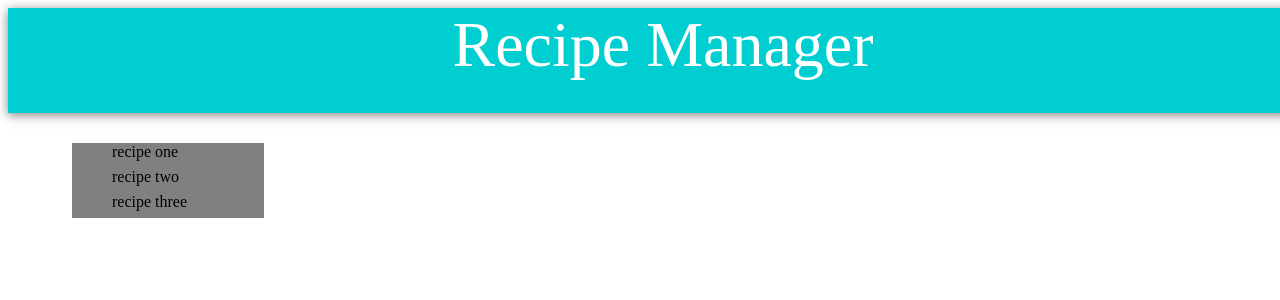
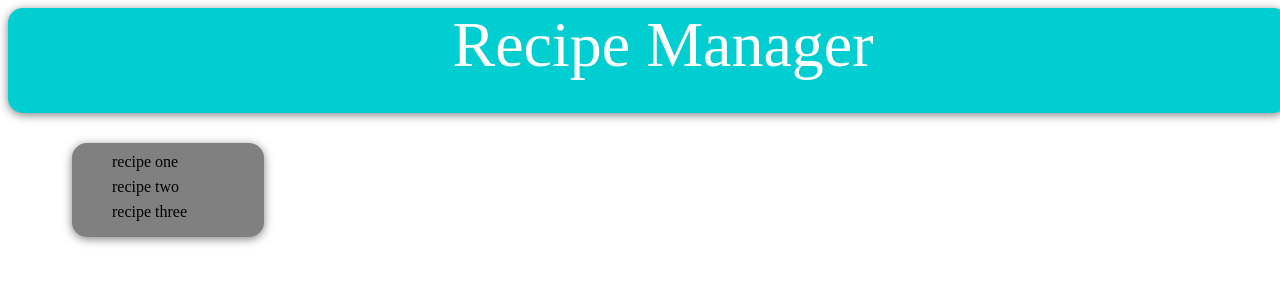
Before and after one commit to max-wild/dynamic-recipes, a React (Create React App) app: page / in a window 1280 px wide. Shown: the top 300 px of the page. Built offline with nearby package versions, Linux system fonts and the light colour scheme.

Commit message:
updated css to look prettier

```diff
--- a/src/components/Home.jsx
+++ b/src/components/Home.jsx
@@ -12,13 +12,19 @@ export class Home extends React.Component {
             <div class = "recipe-bar">
                 <ul>
                   <li>
+                  <a>
                   recipe one
+                  </a>
                   </li>
                   <li>
+                  <a>
                   recipe two
+                  </a>
                   </li>
                   <li>
+                  <a>
                   recipe three
+                  </a>
                   </li>
                 </ul>
             </div>
--- a/src/index.css
+++ b/src/index.css
@@ -24,23 +24,31 @@ header {
 	padding-left: 30px;
 	box-shadow: 0px 2px 10px rgba(0, 0, 0, 0.5);
 	margin-bottom: 30px;
+  border-radius: 15px;
 }
 
 ul{
   list-style-type: none;
   background-color: Gray;
+  border-radius: 15px;
+  box-shadow: 0px 2px 10px rgba(0, 0, 0, 0.5);
+  padding-bottom: 5%;
+  padding-top: 5%;
 }
 
 li{
   height: 25px;
   font-family: cursive;
+
+}
+
+a {
+  cursor: pointer;
 }
 
 .recipe-bar {
-  cursor: pointer;
+
 	width: 15%;
-	border-width: 0;
-	border-radius: 0;
 	margin-left: 5%;
 	text-align: left;
 }
```
